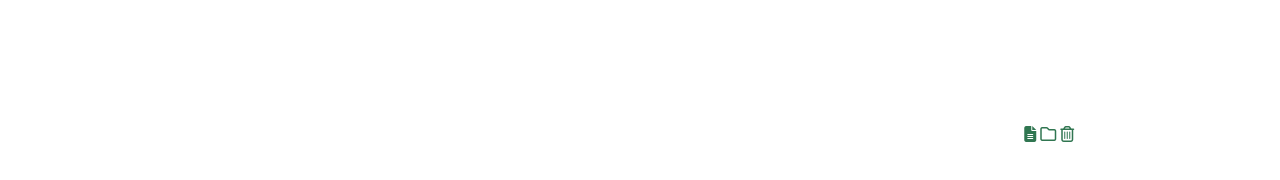
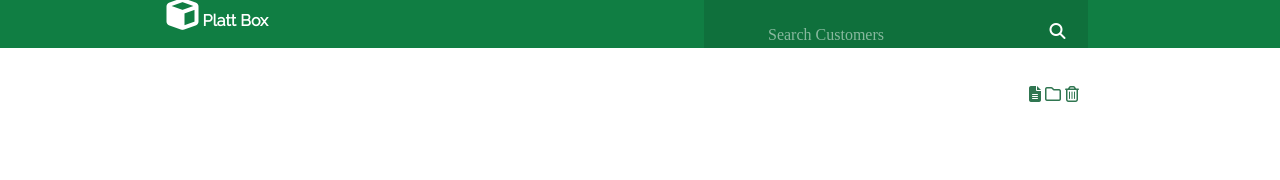
Before and after one commit to dindrala/plattbox, a website: page index.html in a window 1280 px wide. Drawn offline with nearby package versions, Linux system fonts and the light colour scheme; some packages are replaced by stand-ins of ours; a script that the page names is missing.

Commit message:
header and file upload button and icons match assets

```diff
--- a/css/main.css
+++ b/css/main.css
@@ -1,23 +1,65 @@
-/* Upload icons styling*/
-.uploadIconsDiv{
-  position: relative;
-  color: #307651;
-  margin-left: 80.4%;
-  margin-top: 10%;
+
+header {
+  background: #107E43;
+  width: 100%;
+  height: 6%;
+}
+
+body {
+  margin:auto;
+}
+
+.title {
+  margin-top: -6.6%;
+
+}
+
+.fa-cube {
+  color:#ffffff;
+  margin-left:13%;
+  margin-top: 1%;
+}
+
+.plattBox {
+  font-family: 'Raleway', sans-serif;
+  color: #ffffff;
+ }
+
+
+.navSearchBar {
+  background-color: #0F703C;
+  height: 100%;
+  width: 30%;
+  margin-left:55%;
+}
+
+.navSearchBarText {
+  color: #ffffff;
+  opacity: .5;
+  margin-left: 5%;
+  margin-bottom: 10%;
+  position: absolute;
+  margin-top: 2%;
+}
+
+
+.magnifyGlass {
+  color: #ffffff;
+  margin-top: 6%;
+  margin-left: 90%;
+
+
 
 }
 
 
-
-
-
-
-
-
-
-
-
-
+/* Upload icons styling*/
+.uploadIconsDiv {
+  position: relative;
+  color: #307651;
+  margin-left: 80.4%;
+  margin-top: 3%;
+}
 
 
 
@@ -25,7 +67,7 @@
 
 /*Styling for the jQuery-upload-file*/
 
-span {
+b {
   display: none;
 }
 
@@ -37,6 +79,11 @@ span {
   vertical-align:middle;
 }
 
+.ajax-file-upload-filename {
+  /*list-style: none;*/
+  color: pink;
+
+}
 
 #fileuploader {
   margin-left: 80%;
@@ -45,7 +92,6 @@ span {
 .ajax-file-upload-container{
   margin-left: 40%;
 }
-
 
 .ajax-file-upload {
 	font-size: 10px;
--- a/index.html
+++ b/index.html
@@ -2,14 +2,25 @@
 <head>
   <script src="https://ajax.googleapis.com/ajax/libs/jquery/1.12.4/jquery.min.js"></script>
   <script src="https://use.fontawesome.com/f458665c2c.js"></script>
+  <link href="https://fonts.googleapis.com/css?family=Raleway" rel="stylesheet">
   <link href="css/main.css" rel="stylesheet">
 </head>
 <body>
+  <header>
+    <div class="navSearchBar">
+      <span class="navSearchBarText">Search Customers</span>
+      <i class="fa fa-search magnifyGlass" aria-hidden="true"></i>
+    </div>
+    <div class="title"><h4 class="plattBox"><i class="fa fa-cube fa-2x" aria-hidden="true"></i> Platt Box</h4></div>
+  </header>
   <div class="uploadIconsDiv">
     <i class="fa fa-file-text uploadIcons" aria-hidden="true"></i>
     <i class="fa fa-folder-o uploadIcons" aria-hidden="true"></i>
     <i class="fa fa-trash-o uploadIcons" aria-hidden="true"></i>
   </div>
+
+    <!--jquery-upload-file-plugin-code-->
+
   <div id="fileuploader">Upload</div>
   <script>
     $(document).ready(function() {
```
Lines whose indentation alone changed are shown as unchanged.
